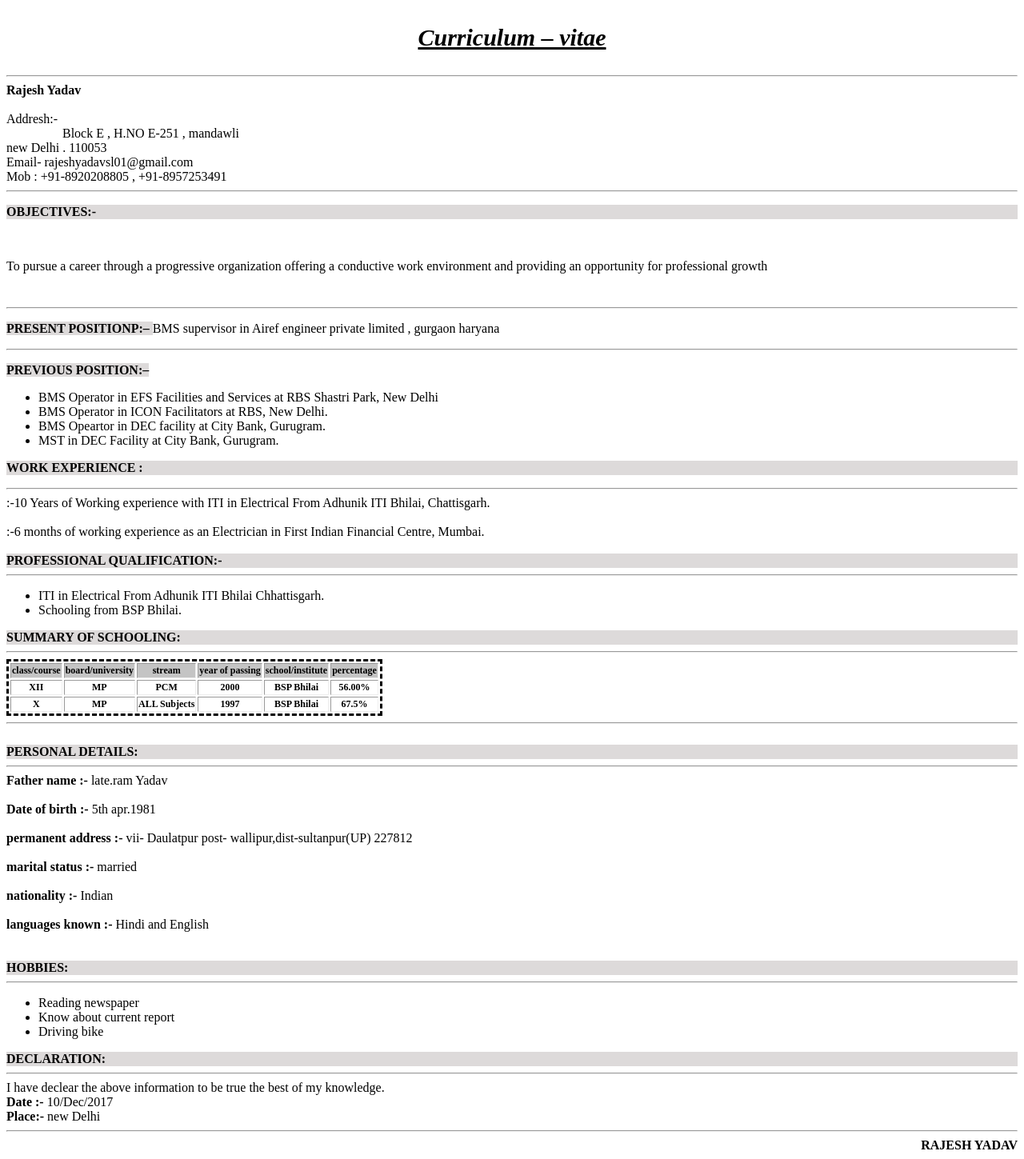
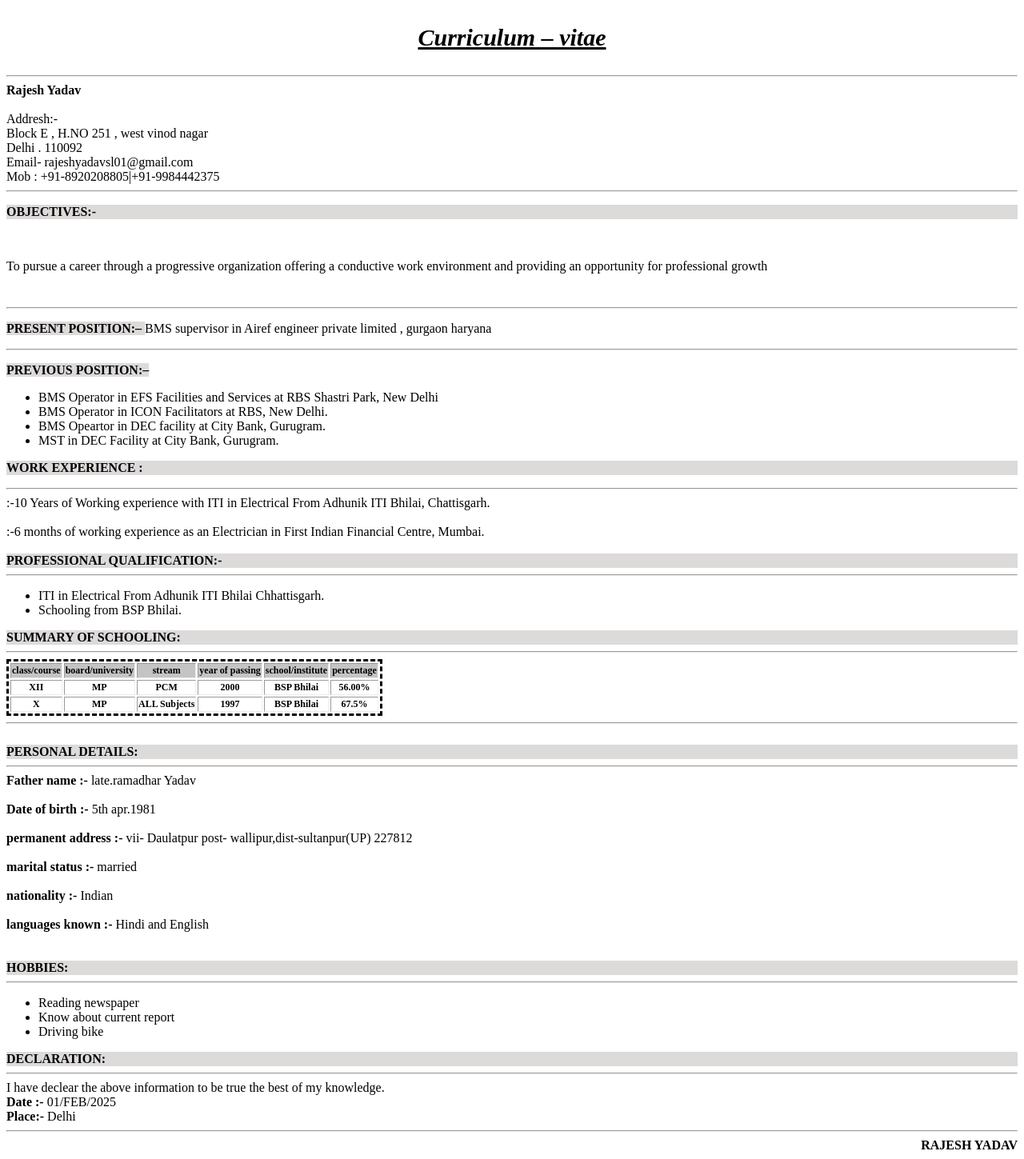
Before and after one commit to Rajeshsl01/Rezume-, a plain HTML site: page index.html in a window 1280 px wide. Shown: the whole page at 80% size. Drawn offline with Linux system fonts and the light colour scheme.

Commit message:
Update index.html

```diff
--- a/index.html
+++ b/index.html
@@ -8,7 +8,7 @@
 </head>
 <body>
 <div>
-    <p id="head">
+    <p id="head" style="text-align: center;" >
        <b><i> Curriculum – vitae</i></b>
     </p>
 </div>
@@ -20,15 +20,15 @@
 <br>
     <br>
     Addresh:-<br>
-    <a style="padding-left: 70px;" >
-    Block E , H.NO E-251 , mandawli
+    <a>
+    Block E , H.NO 251 , west vinod nagar
 </a>
     <br>
-    new Delhi . 110053
+    Delhi . 110092
     <br>
     Email- rajeshyadavsl01@gmail.com
     <br>
-    Mob : +91-8920208805 , +91-8957253491
+    Mob : +91-8920208805|+91-9984442375
     <br>
 
 </div>
@@ -53,7 +53,7 @@ To pursue a career through a progressive
  <p>
     <a style="background-color: rgb(221, 218, 218);" >
     <b>
- PRESENT POSITIONP:–
+ PRESENT POSITION:–
 </b>
 </a>
  BMS supervisor in Airef engineer private limited , gurgaon haryana
@@ -210,7 +210,7 @@ MST in DEC Facility at City Bank, Gurugram.
 <hr>
 <a>
     <b>
-Father name :- </b> late.ram Yadav
+Father name :- </b> late.ramadhar Yadav
 </a>
 <br>
 <br>
@@ -275,7 +275,7 @@ Father name :- </b> late.ram Yadav
     </b>
    </a>
    <a>
-    10/Dec/2017
+    01/FEB/2025
    </a>
    <a>
     <br>
@@ -284,7 +284,7 @@ Father name :- </b> late.ram Yadav
     </b>
    </a>
    <a>
-    new Delhi
+    Delhi
    </a>
 
 </div>
```
